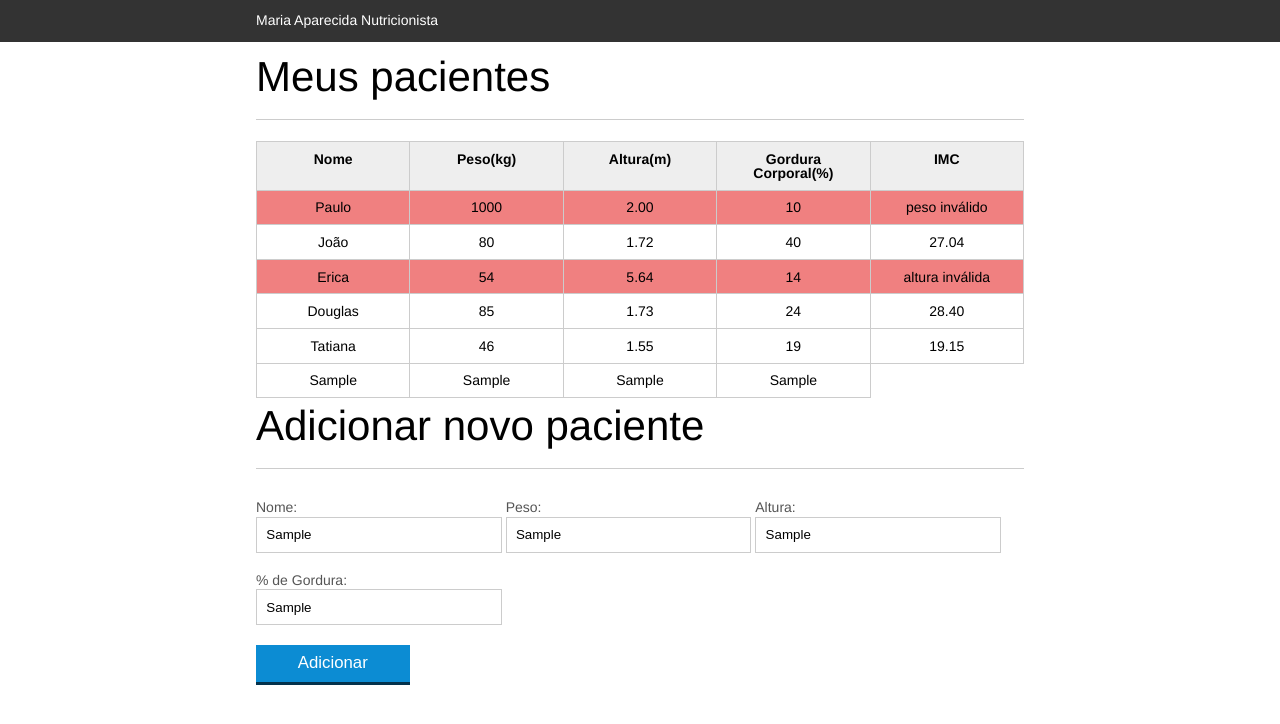
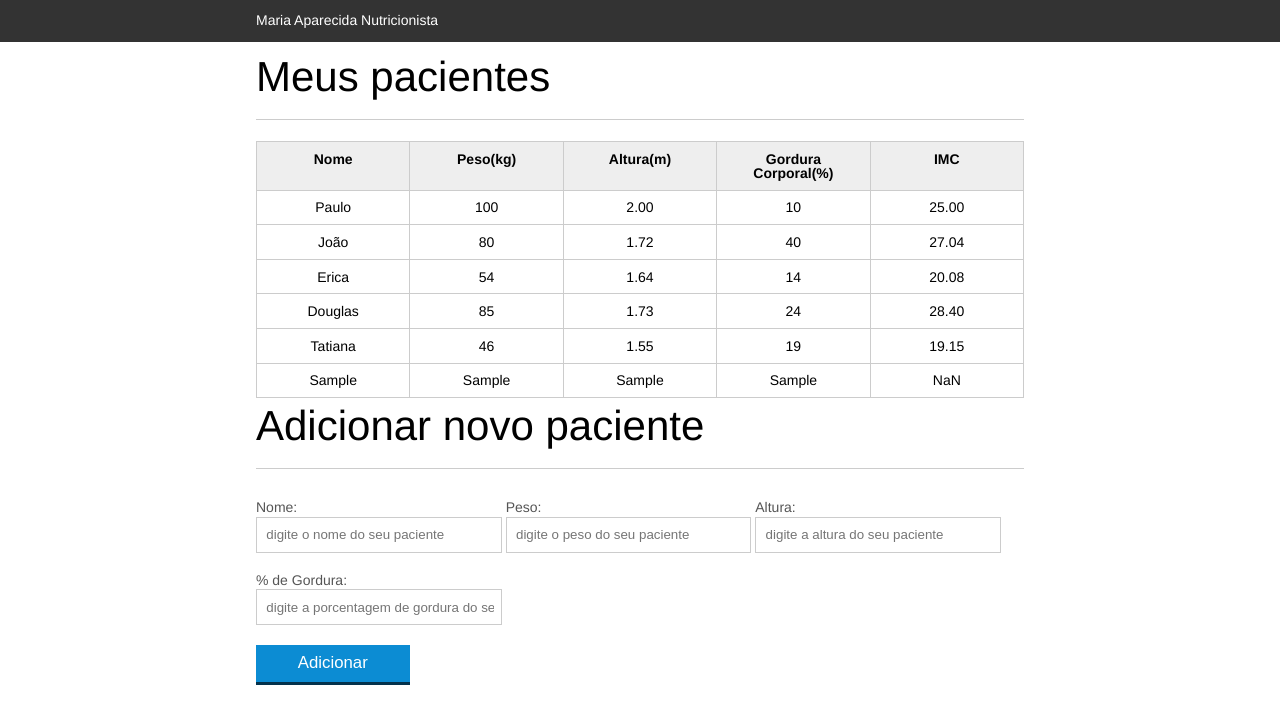
Before and after one commit to edilsonnascimento/cursojavajcritp, a plain HTML site: page index.html in a window 1280 px wide. Both pictures are taken after typing "Sample", "Sample", "Sample", "Sample" into the empty fields and a click on the button "Adicionar". Drawn offline with Linux system fonts and the light colour scheme.

Commit message:
05 - Boas Práticas com Javascript

```diff
--- a/index.html
+++ b/index.html
@@ -31,7 +31,7 @@
 					<tbody id="tabela-pacientes">
 						<tr class="paciente" id="primeiro-paciente">
 							<td class="info-nome">Paulo</td>
-							<td class="info-peso">1000</td>
+							<td class="info-peso">100</td>
 							<td class="info-altura">2.00</td>
 							<td class="info-gordura">10</td>
 							<td class="info-imc">0</td>
@@ -48,7 +48,7 @@
 						<tr class="paciente" >
 							<td class="info-nome">Erica</td>
 							<td class="info-peso">54</td>
-							<td class="info-altura">5.64</td>
+							<td class="info-altura">1.64</td>
 							<td class="info-gordura">14</td>
 							<td class="info-imc">0</td>
 						</tr>
@@ -95,6 +95,7 @@
 				<button id="adicionar-paciente" class="botao bto-principal">Adicionar</button>
 			</form>
 		</section>
-		<script src="js/principal.js"></script>
+		<script src="js/form.js"></script>
+		<script src="js/calcula-imc.js"></script>
 	</body>
 </html>
--- /dev/null
+++ b/js/calcula-imc.js
@@ -0,0 +1,41 @@
+var titulo = document.querySelector(".container");
+titulo.textContent = "Maria Aparecida Nutricionista";
+
+var pacientes = document.querySelectorAll(".paciente");
+
+for(var i = 0; i < pacientes.length; i++){
+
+   var trPaciente = pacientes[i];
+
+   var tdPeso = trPaciente.querySelector('.info-peso');
+   var peso = tdPeso.textContent;
+
+   var tdAltura = trPaciente.querySelector('.info-altura');
+   var altura = tdAltura.textContent;
+
+   var tdImc = trPaciente.querySelector('.info-imc');
+
+   var pesoEhValido = true;
+   var alturaEhValida = true;
+
+   if(peso <=0 || peso >= 1000) {
+      pesoEhValido = false;
+      tdImc.textContent = 'peso inválido';
+      trPaciente.classList.add("paciente-invalido");
+   }
+
+   if(altura <= 0 || altura >= 3.00) {
+      alturaEhValida = false;
+      tdImc.textContent = 'altura inválida';
+      trPaciente.classList.add("paciente-invalido");
+   }
+
+   if(pesoEhValido && alturaEhValida) {
+      tdImc.textContent = calculaImc(peso, altura);
+   }
+}
+
+function calculaImc(peso, altura){
+   var imc = peso / ( altura * altura);
+   return imc.toFixed(2);
+}
--- /dev/null
+++ b/js/form.js
@@ -0,0 +1,54 @@
+var botaoAdicionar = document.querySelector("#adicionar-paciente");
+
+botaoAdicionar.addEventListener("click", function(event){
+
+   event.preventDefault();
+
+   var form = document.querySelector("#form-adiciona");
+
+   var paciente = obtemPacienteDoFormulario(form);
+
+   var pacienteTr = montarTr(paciente);
+
+   var tabela = document.querySelector("#tabela-pacientes");
+
+   tabela.appendChild(pacienteTr);
+
+   form.reset()
+
+});
+
+function obtemPacienteDoFormulario(form){
+
+    return paciente = {
+                nome: form.nome.value,
+                peso: form.peso.value,
+                altura: form.altura.value,
+                gordura: form.gordura.value,
+                imc: calculaImc(form.peso.value, form.altura.value)
+            }
+}
+
+function montarTd(dado, classe){
+    var td = document.createElement("td");
+    td.classList.add(classe);
+    td.textContent = dado;
+
+    return td;
+}
+
+function montarTr(paciente){
+
+    var pacienteTr = document.createElement("tr");
+
+    pacienteTr.classList.add("paciente");
+
+    pacienteTr.appendChild(montarTd(paciente.nome, "info-nome"));
+    pacienteTr.appendChild(montarTd(paciente.peso, "info-peso"));
+    pacienteTr.appendChild(montarTd(paciente.altura, "info-altura"));
+    pacienteTr.appendChild(montarTd(paciente.gordura, "info-gordura"));
+    pacienteTr.appendChild(montarTd(paciente.imc, "info-imc"));
+
+    return pacienteTr;
+
+}
--- a/js/principal.js
+++ /dev/null
@@ -1,81 +0,0 @@
-var titulo = document.querySelector(".container");
-titulo.textContent = "Maria Aparecida Nutricionista";
-
-var pacientes = document.querySelectorAll(".paciente");
-
-for(var i = 0; i < pacientes.length; i++){
-
-   var trPaciente = pacientes[i];
-
-   var tdPeso = trPaciente.querySelector('.info-peso');
-   var peso = tdPeso.textContent;
-
-   var tdAltura = trPaciente.querySelector('.info-altura');
-   var altura = tdAltura.textContent;
-
-   var tdImc = trPaciente.querySelector('.info-imc');
-
-   var pesoEhValido = true;
-   var alturaEhValida = true;
-
-   if(peso <=0 || peso >= 1000) {
-      pesoEhValido = false;
-      tdImc.textContent = 'peso inválido';
-      trPaciente.classList.add("paciente-invalido");
-   }
-
-   if(altura <= 0 || altura >= 3.00) {
-      alturaEhValida = false;
-      tdImc.textContent = 'altura inválida';
-      trPaciente.classList.add("paciente-invalido");
-   }
-
-   if(pesoEhValido && alturaEhValida) {
-      var imc = peso / ( altura * altura);
-      tdImc.textContent = imc.toFixed(2);
-   }
-}
-
-
-var botaoAdiciona = document.querySelector("#adicionar-paciente");
-
-botaoAdiciona.addEventListener("click", function(event){
-   //desativa comportamento padrão do form
-   event.preventDefault();
-   //captura formulário.
-   var form = document.querySelector("#form-adiciona");
-   //capitura valores do form
-   var nome = form.nome.value;
-   var peso = form.peso.value;
-   var altura = form.altura.value;
-   var gordura = form.gordura.value;
-
-   //cria linha
-   var pacienteTr = document.createElement("tr");
-
-   //cria celula
-   var nomeTd = document.createElement("td");
-   //atribui valor do campo
-   nomeTd.textContent = nome;
-   //adicona celcula na linha;
-   pacienteTr.appendChild(nomeTd);
-
-   var pesoTd = document.createElement("td");
-   pesoTd.textContent = peso;
-   pacienteTr.appendChild(pesoTd);
-
-   var alturaTd = document.createElement("td");
-   alturaTd.textContent = altura;
-   pacienteTr.appendChild(alturaTd);
-
-   var gorduraTd = document.createElement("td");
-   gorduraTd.textContent = gordura;
-   pacienteTr.appendChild(gorduraTd);
-
-   //captura tabela
-   var tabela = document.querySelector("#tabela-pacientes");
-   //adiciona linha preenchida.
-   tabela.appendChild(pacienteTr);
-
-
-});
```
Also changed, not shown: 3 other files.
